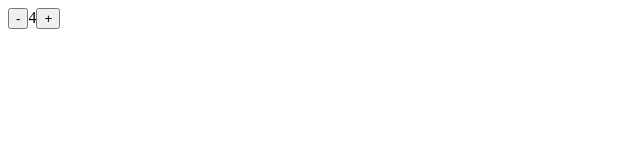
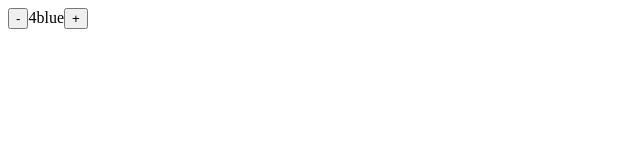
Before and after one commit to Megumikawa/react-studying, a React (Create React App) app: page / in a window 1280 px wide. Shown: the top 160 px of the page, without its empty margins (0-640 px from the left). Built offline with nearby package versions, Linux system fonts and the light colour scheme.

Commit message:
create theme

```diff
--- a/src/App.js
+++ b/src/App.js
@@ -2,6 +2,7 @@ import React, { useState } from 'react';
 
 function App() {
   const [count, setCount] = useState(4)
+  const [theme, setTheme] = useState('blue')
 
   function decrement() {
     setCount(prevCount => prevCount -1)
@@ -9,12 +10,14 @@ function App() {
 
   function increment() {
     setCount(prevCount => prevCount +1)
+    setTheme('red')
   }
 
   return (
     <>
     <button onClick={decrement}>-</button>
     <span>{count}</span>
+    <span>{theme}</span>
     <button onClick={increment}>+</button>
     </>
   )
```
